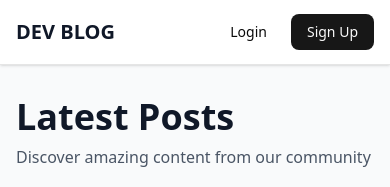
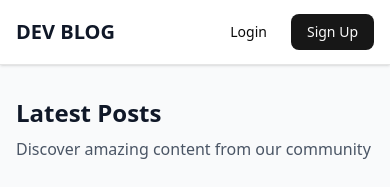
Before and after one commit to chiefEbube/flawed, a Next.js app: page / in a window 390 px wide. Shown: the top 187 px of the page. Built offline with nearby package versions, Linux system fonts and the light colour scheme; no server answers.

Commit message:
fix: delete dialog

```diff
--- a/app/page.js
+++ b/app/page.js
@@ -66,7 +66,7 @@ export default function HomePage() {
       <Navbar />
       <div className="container mx-auto px-4 py-8">
         <div className="mb-8">
-          <h1 className="text-4xl font-bold text-gray-900 mb-2">Latest Posts</h1>
+          <h1 className="text-2xl md:text-4xl font-bold text-gray-900 mb-2">Latest Posts</h1>
           <p className="text-gray-600">Discover amazing content from our community</p>
         </div>
 
@@ -75,10 +75,10 @@ export default function HomePage() {
             <Card key={post.id} className="hover:shadow-lg transition-shadow">
               <CardHeader>
                 <div className="flex justify-between items-start">
-                  <Badge variant={post.published === true ? "default" : "secondary"}>{post.published === true ? "published" : "draft"}</Badge>
+                  <Badge className="mb-1 py-1" variant={post.published === true ? "default" : "secondary"}>{post.published === true ? "published" : "draft"}</Badge>
                   <span className="text-sm text-gray-500">{new Date(post.createdAt).toLocaleDateString()}</span>
                 </div>
-                <CardTitle className="line-clamp-2">{post.title}</CardTitle>
+                <CardTitle className="leading-6">{post.title}</CardTitle>
                 <CardDescription>By {post.author.name}</CardDescription>
               </CardHeader>
               <CardContent>
```
